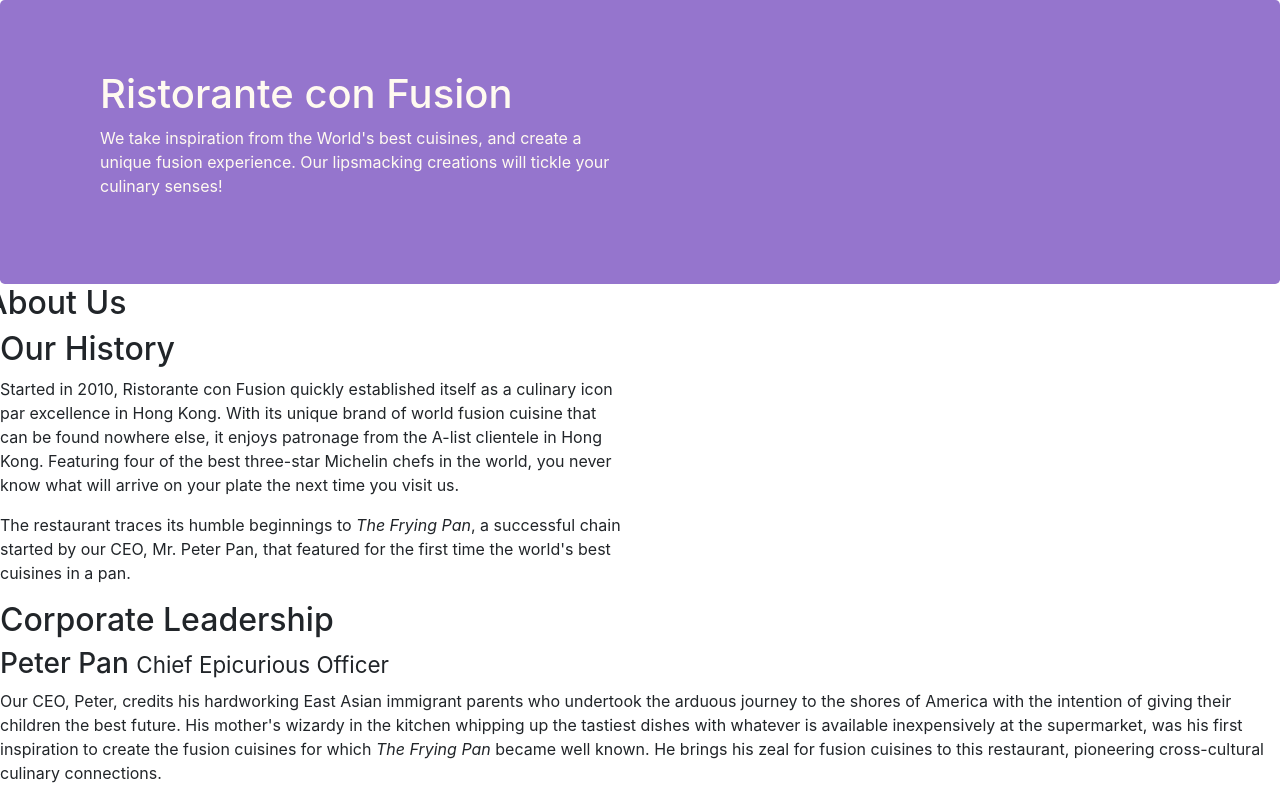
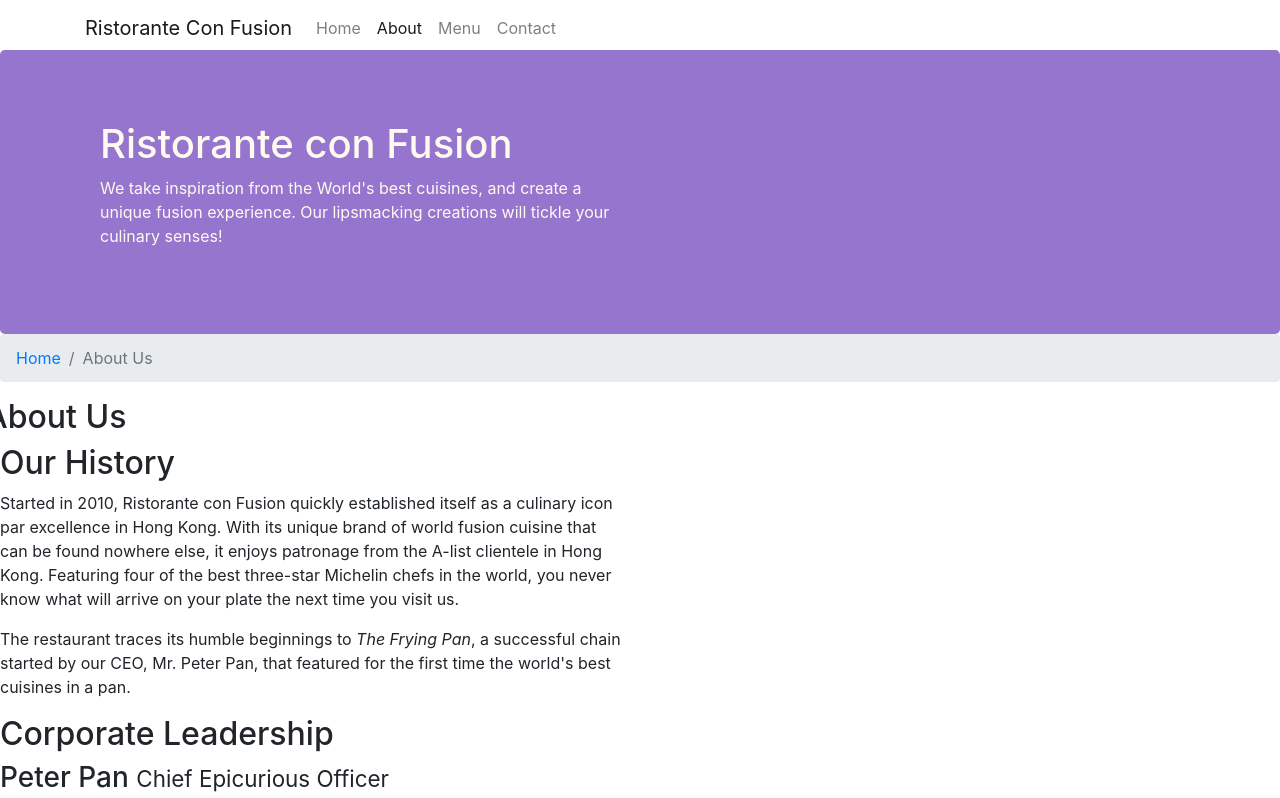
Before and after one commit to avinashpandey29/coursera_prj_with_react, a website: page conFusion_new/aboutus.html in a window 1280 px wide. Shown: the top 798 px of the page. Drawn offline with nearby package versions, Linux system fonts and the light colour scheme.

Commit message:
navbar and breadcrumb

```diff
--- a/conFusion_new/aboutus.html
+++ b/conFusion_new/aboutus.html
@@ -19,6 +19,29 @@
 
 <body>
 
+    <nav class="navbar navbar-light navbar-expand-sm  fixed-top">
+        <div class="container">
+
+            <button class="navbar-toggler" type="button" data-toggle="collapse" data-target="#Navbar">
+                <span class="navbar-toggler-icon"></span>
+            </button>
+
+           <a class="navbar-brand" href="./index.html">Ristorante Con Fusion</a>
+
+           <div class="collapse navbar-collapse" id="Navbar">
+
+                    <ul class="navbar-nav mr-auto">
+                    <li class="nav-item"><a class="nav-link" href="./index.html">Home</a></li>
+                    <li class="nav-item active"><a class="nav-link" href="#">About</a></li>
+                    <li class="nav-item"><a class="nav-link" href="#">Menu</a></li>
+                    <li class="nav-item"><a class="nav-link" href="#">Contact</a></li>
+                </ul>
+
+
+            </div>
+
+        </div>
+    </nav>
     <header class="jumbotron">
         <div class="container">
             <div class="row row-header">
@@ -34,6 +57,10 @@
 
     <div>
         <div>
+            <ol class="col-12 breadcrumb">
+                <li class="breadcrumb-item"><a href="./index.html">Home</a></li>
+                <li class="breadcrumb-item active">About Us</li>
+            </ol>
             <div class="row">
                     <h2>About Us</h2>
                <hr>
@@ -73,7 +100,7 @@
                 <div class="col-4 offset-1 col-sm-2">
                     <h5>Links</h5>
                     <ul class="list-unstyled">
-                        <li><a href="#">Home</a></li>
+                        <li><a href="./index.html">Home</a></li>
                         <li><a href="#">About</a></li>
                         <li><a href="#">Menu</a></li>
                         <li><a href="#">Contact</a></li>
@@ -109,6 +136,11 @@
         </div>
     </footer>
 
+    <script src="node_modules/jquery/dist/jquery.slim.min.js"></script>
+
+    <script src="node_modules/popper.js/dist/umd/popper.min.js"></script>
+
+    <script src="node_modules/bootstrap/dist/js/bootstrap.min.js"></script>
 </body>
 
 </html>
--- a/conFusion_new/css/styles.css
+++ b/conFusion_new/css/styles.css
@@ -28,3 +28,17 @@ address{
     margin:0px;
     color:#0f0f0f;
 }
+.navbar-inverse{
+
+    color : #512DA8;
+}
+
+body{
+
+    padding:50px 0px 0px 0px;
+    z-index: 0;
+}
+.navbar-dark {
+
+    background-color: #512DA8;
+}
--- a/conFusion_new/package.json
+++ b/conFusion_new/package.json
@@ -15,7 +15,7 @@
   },
   "dependencies": {
     "bootstrap": "^4.0.0",
-    "jquery": "^3.3.1",
+    "jquery": "^3.4.1",
     "popper.js": "^1.12.9"
   }
 }
```
Also changed, not shown: conFusion_new/index.html (+34 -1 lines), 1 other file.
